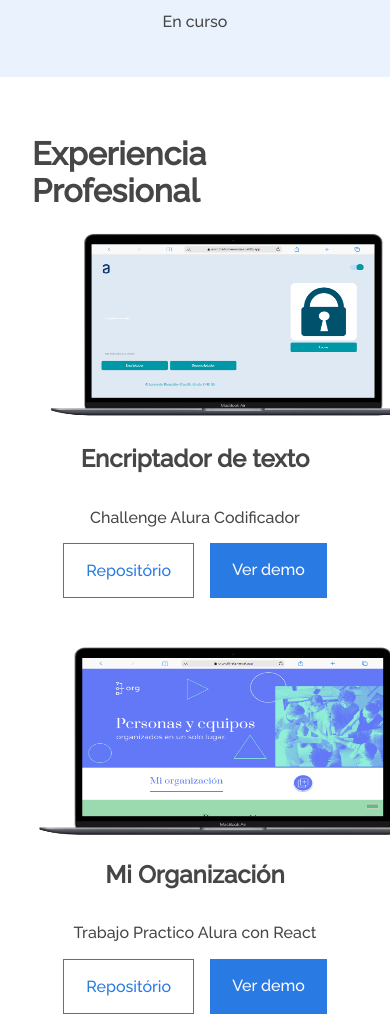
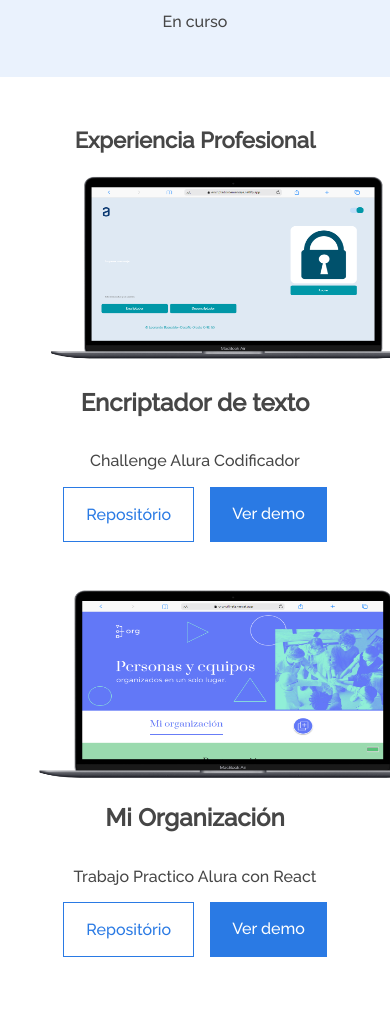
Before and after one commit to lbasualdo88/Alura-Portafolio, a plain HTML site: page index.html in a window 390 px wide. Shown: the part 2560-3577 px from the top of the page. Drawn offline with nearby package versions, Linux system fonts and the light colour scheme.

Commit message:
Actualizacion final 2

```diff
--- a/css/experiencia.css
+++ b/css/experiencia.css
@@ -109,6 +109,7 @@
     }
     .experience__section__title{
         margin-bottom: 0;
+        font-size: 22px;
     }
     .experiencie__box, .experiencie__box2{
         max-width: 100%;
@@ -116,7 +117,6 @@
         flex-direction: column;
         justify-content: center;
         align-items: center;
-        align-self: stretch;
         margin-bottom: 1rem;
     }
     .experience__img{
```
